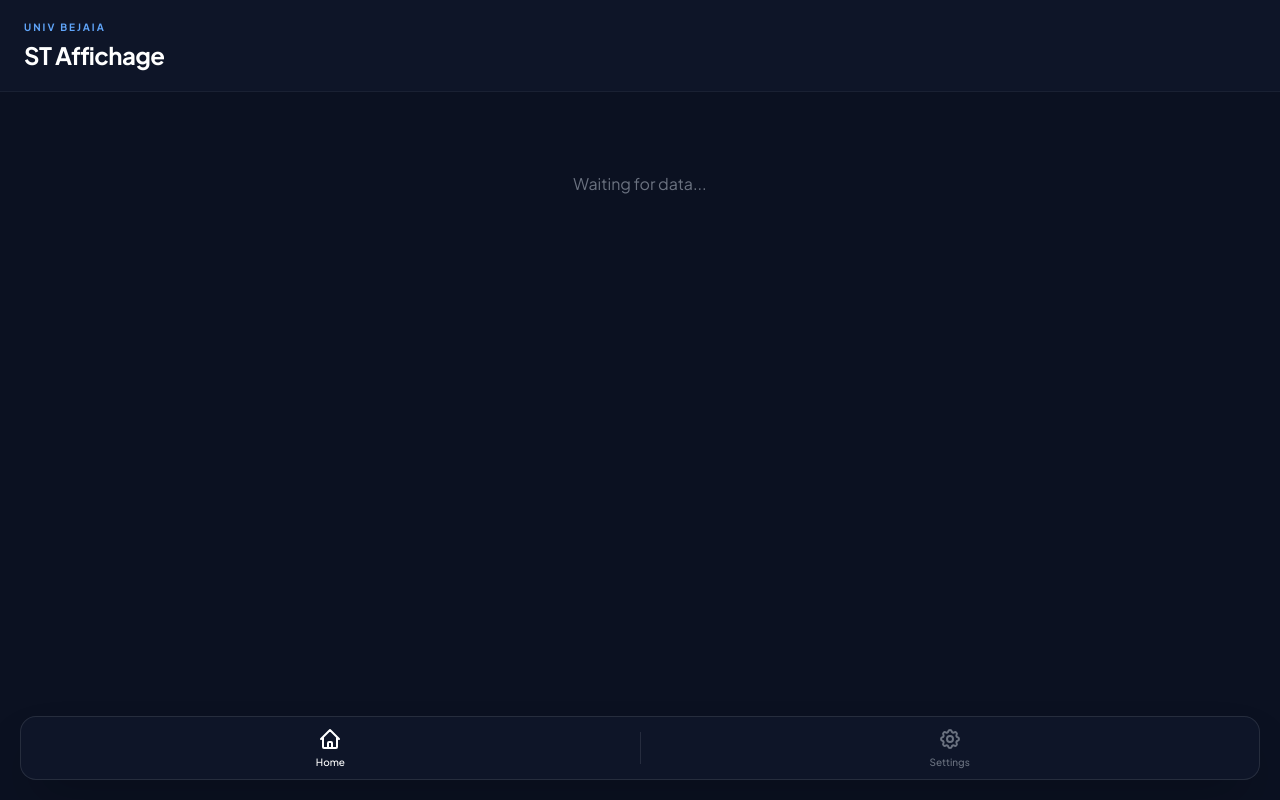
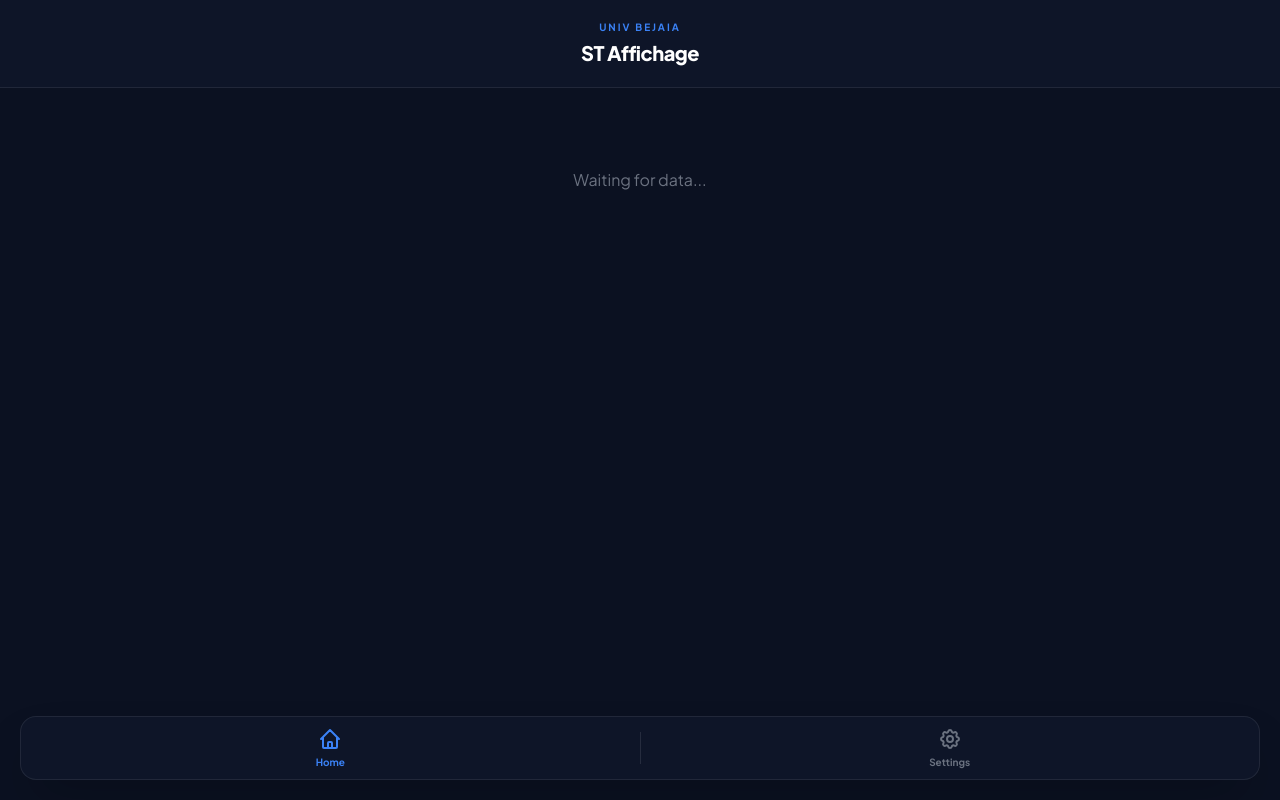
Before and after one commit to linuxcoding-ADAM/moodle-notifier, a Flask app: page / in a window 1280 px wide. Run offline with Flask 3, Linux system fonts and the light colour scheme; data that the repository does not hold is empty; some libraries are stand-ins or nearby versions.

Commit message:
Update index.html

```diff
--- a/templates/index.html
+++ b/templates/index.html
@@ -5,108 +5,101 @@
     <meta name="viewport" content="width=device-width, initial-scale=1.0, maximum-scale=1.0, user-scalable=no">
     <title>ST Affichage</title>
     <script src="https://cdn.tailwindcss.com"></script>
-    <!-- Modern Font: Plus Jakarta Sans for a tech feel -->
-    <link href="https://fonts.googleapis.com/css2?family=Plus+Jakarta+Sans:wght@400;500;600;700&display=swap" rel="stylesheet">
+    <link href="https://fonts.googleapis.com/css2?family=Plus+Jakarta+Sans:wght@400;500;600;700;800&display=swap" rel="stylesheet">
     <link rel="stylesheet" href="{{ url_for('static', filename='css/style.css') }}">
 </head>
-<body class="bg-deep-navy text-white pb-24 selection:bg-blue-500/30">
+<body class="pb-24">
 
     <!-- PAGE: HOME -->
-    <div id="page-home" class="page-section active">
+    <div id="page-home" class="active">
         <!-- Header -->
-        <div class="header-glass sticky top-0 z-50 px-6 py-5 border-b border-white/5">
-            <div class="flex flex-col">
-                <span class="text-[10px] font-bold tracking-[0.2em] text-blue-400 uppercase mb-1">Univ Bejaia</span>
-                <h1 class="text-2xl font-bold tracking-tight text-white">ST Affichage</h1>
+        <div class="header-glass sticky top-0 z-50 px-6 py-5">
+            <div class="flex flex-col items-center">
+                <span class="text-[10px] font-bold tracking-[0.2em] text-blue-500 uppercase mb-1">Univ Bejaia</span>
+                <h1 class="text-xl font-extrabold tracking-tight">ST Affichage</h1>
             </div>
         </div>
 
         <!-- Content -->
-        <div class="px-5 mt-6">
-            <div id="cards-container" class="space-y-4 min-h-[50vh]">
+        <div class="px-4 mt-6">
+            <div id="cards-container" class="min-h-[50vh]">
                 <div class="loader"></div>
             </div>
-            <div id="end-message" class="text-center text-xs text-gray-600 py-6 hidden">You're all caught up</div>
+            <div id="end-message" class="text-center text-xs text-gray-500 py-6 hidden">End of updates</div>
         </div>
     </div>
 
     <!-- PAGE: SETTINGS -->
-    <div id="page-settings" class="page-section hidden">
-        <div class="header-glass sticky top-0 z-50 px-6 py-5 border-b border-white/5">
-            <h1 class="text-2xl font-bold tracking-tight text-white">Settings</h1>
+    <div id="page-settings" class="hidden">
+        <div class="header-glass sticky top-0 z-50 px-6 py-5">
+            <h1 class="text-2xl font-bold tracking-tight">Settings</h1>
         </div>
 
         <div class="px-5 mt-6 space-y-4">
-            <!-- Appearance Card -->
+            <!-- Appearance -->
             <div class="glass-panel p-5">
                 <h3 class="text-xs font-bold text-gray-500 uppercase tracking-wider mb-4">Preferences</h3>
 
-                <!-- Dark Mode Toggle (Visual Only for now as app is dark by default) -->
-                <div class="flex justify-between items-center py-2">
+                <!-- Light Mode Toggle -->
+                <div class="flex justify-between items-center py-2 cursor-pointer" onclick="toggleTheme()">
                     <div class="flex items-center gap-3">
-                        <div class="icon-circle bg-purple-500/20 text-purple-400">
-                            <svg class="w-5 h-5" fill="none" stroke="currentColor" viewBox="0 0 24 24"><path stroke-linecap="round" stroke-linejoin="round" stroke-width="2" d="M20.354 15.354A9 9 0 018.646 3.646 9.003 9.003 0 0012 21a9.003 9.003 0 008.354-5.646z"></path></svg>
+                        <div class="icon-circle bg-blue-500/10 text-blue-500">
+                            <svg class="w-5 h-5" fill="none" stroke="currentColor" viewBox="0 0 24 24"><path stroke-linecap="round" stroke-linejoin="round" stroke-width="2" d="M12 3v1m0 16v1m9-9h-1M4 12H3m15.364 6.364l-.707-.707M6.343 6.343l-.707-.707m12.728 0l-.707.707M6.343 17.657l-.707.707M16 12a4 4 0 11-8 0 4 4 0 018 0z"></path></svg>
                         </div>
-                        <span class="font-medium">Dark Mode</span>
+                        <span class="font-medium">Light Mode</span>
                     </div>
-                    <!-- Switch UI -->
-                    <div class="w-11 h-6 bg-blue-600 rounded-full relative cursor-pointer">
-                        <div class="w-5 h-5 bg-white rounded-full absolute right-0.5 top-0.5 shadow-sm"></div>
+                    <div id="theme-switch" class="w-11 h-6 bg-gray-700 rounded-full relative transition-colors duration-300">
+                        <div id="theme-dot" class="w-5 h-5 bg-white rounded-full absolute left-0.5 top-0.5 shadow-sm transition-transform duration-300"></div>
                     </div>
                 </div>
 
                 <div class="h-px bg-white/5 my-2"></div>
 
                 <!-- Notifications Toggle -->
-                <div class="flex justify-between items-center py-2" onclick="toggleNotifications()" id="notif-row">
+                <div class="flex justify-between items-center py-2 cursor-pointer" onclick="toggleNotifications()">
                     <div class="flex items-center gap-3">
-                        <div class="icon-circle bg-yellow-500/20 text-yellow-400">
+                        <div class="icon-circle bg-green-500/10 text-green-500">
                             <svg class="w-5 h-5" fill="none" stroke="currentColor" viewBox="0 0 24 24"><path stroke-linecap="round" stroke-linejoin="round" stroke-width="2" d="M15 17h5l-1.405-1.405A2.032 2.032 0 0118 14.158V11a6.002 6.002 0 00-4-5.659V5a2 2 0 10-4 0v.341C7.67 6.165 6 8.388 6 11v3.159c0 .538-.214 1.055-.595 1.436L4 17h5m6 0v1a3 3 0 11-6 0v-1m6 0H9"></path></svg>
                         </div>
                         <span class="font-medium">Notifications</span>
                     </div>
-                    <div id="notif-switch" class="w-11 h-6 bg-gray-700 rounded-full relative cursor-pointer transition-colors duration-300">
+                    <div id="notif-switch" class="w-11 h-6 bg-gray-700 rounded-full relative transition-colors duration-300">
                         <div id="notif-dot" class="w-5 h-5 bg-white rounded-full absolute left-0.5 top-0.5 shadow-sm transition-transform duration-300"></div>
                     </div>
                 </div>
             </div>
 
-            <!-- About Card -->
+            <!-- About -->
             <div class="glass-panel p-5">
                 <h3 class="text-xs font-bold text-gray-500 uppercase tracking-wider mb-4">About</h3>
-                <p class="text-sm text-gray-400 leading-relaxed mb-4">
-                    This application scrapes announcements from the Univ Bejaia e-learning platform. It is an independent project made from student to students to improve the mobile experience.
+                <p class="text-sm opacity-70 leading-relaxed mb-4">
+                    Displays announcements from Univ Bejaia. Built by students, for students.
                 </p>
                 <div class="flex items-center gap-2 mt-4">
                     <div class="w-2 h-2 rounded-full bg-green-500 animate-pulse"></div>
-                    <span class="text-xs text-green-400 font-mono">System Operational</span>
+                    <span class="text-xs text-green-500 font-mono">System Online</span>
                 </div>
             </div>
 
             <!-- Credits -->
             <div class="text-center pt-8 pb-4">
-                <p class="text-xs text-gray-600">Designed & Developed by</p>
-                <p class="text-sm font-bold text-gray-400 mt-1">Adam Mila</p>
-                <p class="text-[10px] text-gray-700 mt-4">© 2026 ST Affichage. All rights reserved.</p>
+                <p class="text-xs text-gray-500">Designed & Developed by</p>
+                <p class="text-sm font-bold mt-1">Adam Mila</p>
+                <p class="text-[10px] text-gray-600 mt-4">© 2026 ST Affichage</p>
             </div>
         </div>
     </div>
 
-    <!-- BOTTOM NAVIGATION -->
-    <div class="fixed bottom-5 left-5 right-5 h-16 glass-nav rounded-2xl flex items-center justify-around z-50 shadow-2xl border border-white/10">
-        <!-- Home Tab -->
-        <button onclick="switchTab('home')" id="tab-home" class="nav-btn active flex flex-col items-center justify-center gap-1 w-full h-full rounded-l-2xl">
-            <svg class="w-6 h-6 transition-colors" fill="none" stroke="currentColor" viewBox="0 0 24 24"><path stroke-linecap="round" stroke-linejoin="round" stroke-width="2" d="M3 12l2-2m0 0l7-7 7 7M5 10v10a1 1 0 001 1h3m10-11l2 2m-2-2v10a1 1 0 01-1 1h-3m-6 0a1 1 0 001-1v-4a1 1 0 011-1h2a1 1 0 011 1v4a1 1 0 001 1m-6 0h6"></path></svg>
-            <span class="text-[10px] font-medium">Home</span>
+    <!-- BOTTOM NAV -->
+    <div class="fixed bottom-5 left-5 right-5 h-16 glass-nav rounded-2xl flex items-center justify-around z-50 shadow-2xl">
+        <button onclick="switchTab('home')" id="tab-home" class="nav-btn active flex flex-col items-center justify-center gap-1 w-full h-full rounded-l-2xl text-blue-500">
+            <svg class="w-6 h-6" fill="none" stroke="currentColor" viewBox="0 0 24 24"><path stroke-linecap="round" stroke-linejoin="round" stroke-width="2" d="M3 12l2-2m0 0l7-7 7 7M5 10v10a1 1 0 001 1h3m10-11l2 2m-2-2v10a1 1 0 01-1 1h-3m-6 0a1 1 0 001-1v-4a1 1 0 011-1h2a1 1 0 011 1v4a1 1 0 001 1m-6 0h6"></path></svg>
+            <span class="text-[10px] font-bold">Home</span>
         </button>
-
-        <!-- Divider -->
         <div class="w-px h-8 bg-white/10"></div>
-
-        <!-- Settings Tab -->
         <button onclick="switchTab('settings')" id="tab-settings" class="nav-btn text-gray-500 flex flex-col items-center justify-center gap-1 w-full h-full rounded-r-2xl">
-            <svg class="w-6 h-6 transition-colors" fill="none" stroke="currentColor" viewBox="0 0 24 24"><path stroke-linecap="round" stroke-linejoin="round" stroke-width="2" d="M10.325 4.317c.426-1.756 2.924-1.756 3.35 0a1.724 1.724 0 002.573 1.066c1.543-.94 3.31.826 2.37 2.37a1.724 1.724 0 001.065 2.572c1.756.426 1.756 2.924 0 3.35a1.724 1.724 0 00-1.066 2.573c.94 1.543-.826 3.31-2.37 2.37a1.724 1.724 0 00-2.572 1.065c-.426 1.756-2.924 1.756-3.35 0a1.724 1.724 0 00-2.573-1.066c-1.543.94-3.31-.826-2.37-2.37a1.724 1.724 0 00-1.065-2.572c-1.756-.426-1.756-2.924 0-3.35a1.724 1.724 0 001.066-2.573c-.94-1.543.826-3.31 2.37-2.37.996.608 2.296.07 2.572-1.065z"></path><path stroke-linecap="round" stroke-linejoin="round" stroke-width="2" d="M15 12a3 3 0 11-6 0 3 3 0 016 0z"></path></svg>
-            <span class="text-[10px] font-medium">Settings</span>
+            <svg class="w-6 h-6" fill="none" stroke="currentColor" viewBox="0 0 24 24"><path stroke-linecap="round" stroke-linejoin="round" stroke-width="2" d="M10.325 4.317c.426-1.756 2.924-1.756 3.35 0a1.724 1.724 0 002.573 1.066c1.543-.94 3.31.826 2.37 2.37a1.724 1.724 0 001.065 2.572c1.756.426 1.756 2.924 0 3.35a1.724 1.724 0 00-1.066 2.573c.94 1.543-.826 3.31-2.37 2.37a1.724 1.724 0 00-2.572 1.065c-.426 1.756-2.924 1.756-3.35 0a1.724 1.724 0 00-2.573-1.066c-1.543.94-3.31-.826-2.37-2.37a1.724 1.724 0 00-1.065-2.572c-1.756-.426-1.756-2.924 0-3.35a1.724 1.724 0 001.066-2.573c-.94-1.543.826-3.31 2.37-2.37.996.608 2.296.07 2.572-1.065z"></path><path stroke-linecap="round" stroke-linejoin="round" stroke-width="2" d="M15 12a3 3 0 11-6 0 3 3 0 016 0z"></path></svg>
+            <span class="text-[10px] font-bold">Settings</span>
         </button>
     </div>
 
```
